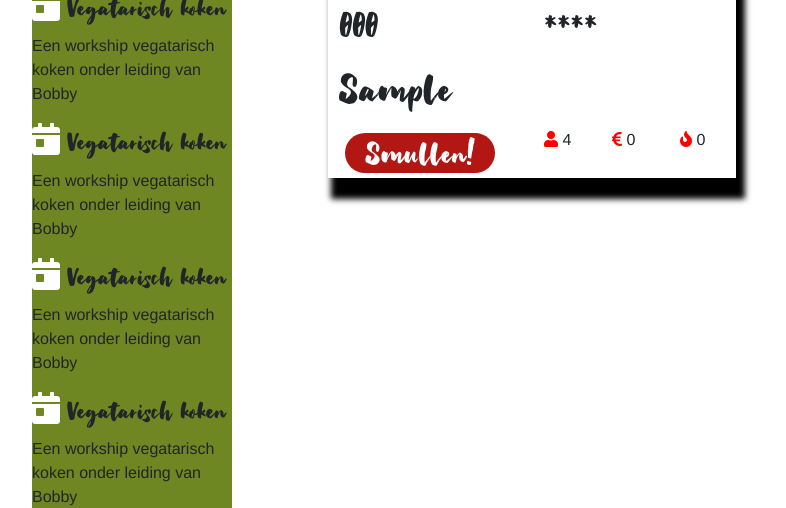
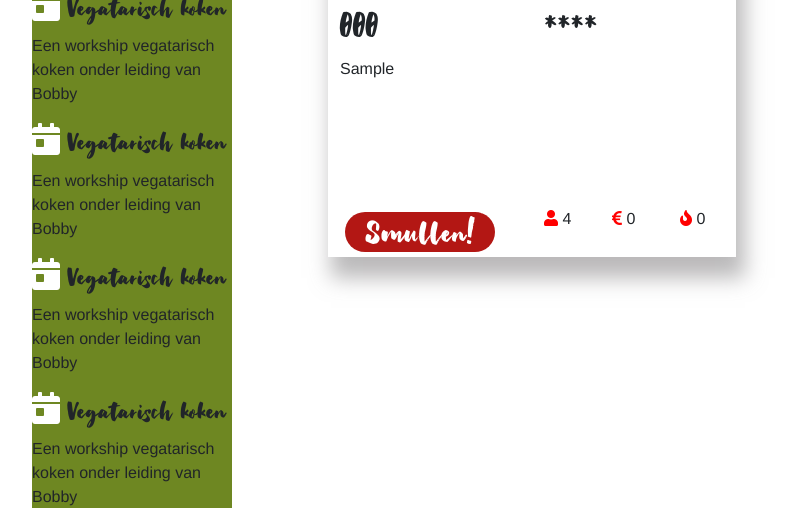
Before and after one commit to Stef-L-021/educom-verrukkulluk-1668679088, a PHP site: template templates/homepage.html.twig in a window 1280 px wide. Shown: the part 1169-1677 px from the top of the page, without its empty margins (28-814 px from the left). Run offline with PHP 8.4, Linux system fonts and the light colour scheme; the template is opened without the code that fills it: most values are stand-ins (such as "Sample title", 1, 10 or a date in 2020); some libraries are stand-ins or nearby versions.

Commit message:
met werkende shadows

```diff
--- a/templates/homepage.html.twig
+++ b/templates/homepage.html.twig
@@ -31,13 +31,13 @@
     {% for record in data %}    {# Deze loopt door de gehele data ($gerechten array) heen. #}
 
     {# Hier starten de 4 grijze achtergrond hokjes #}
-    <div class="col-md-6 p-5" style=" ">    {# Hier maken we een nieuwe bootstrap opdeling binnen content iedere 6 #}
+    <div class="col-md-6 p-5">    {# Hier maken we een nieuwe bootstrap opdeling binnen content iedere 6 #}
 
 
 
 
         {# Hier start de 1de row met daarbinnen de afbeelding #}
-        <div class="" style="box-shadow: 6px 6px 6px 15px #000;background-color: #ffffff">
+        <div class="" style="box-shadow: 6px 6px 20px 15px rgba(120, 117, 119, 0.5);background-color: #ffffff">
         <div class="row" style="min-height: 400px";>
             <div class="col-md-12" style="background-image: url('assets/img/gerechten/{{record.gerecht.afbeelding}}'); background-repeat: no-repeat; background-position: center; background-size: cover">
             </div>
@@ -72,8 +72,8 @@
 
         {# Hier start de 3de row met de beschijving #}
         <div class="row" >
-        <div class="col-md-12" style="background-color: #FFF">
-        <h1>{{ record.gerecht.korte_omschrijving }} </h1>
+        <div class="col-md-12" style="background-color: #FFF; min-height: 150px">
+        {{ record.gerecht.korte_omschrijving }}
         </div>
         </div>
 
```
